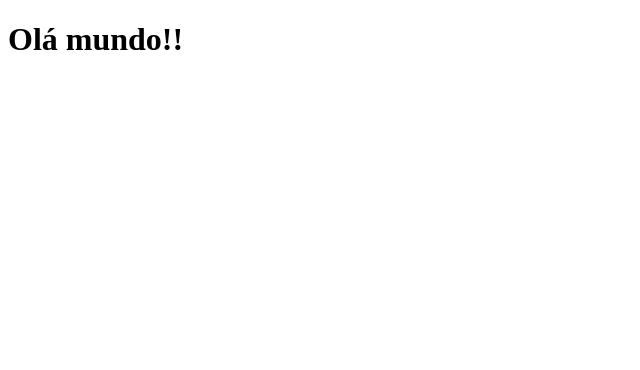
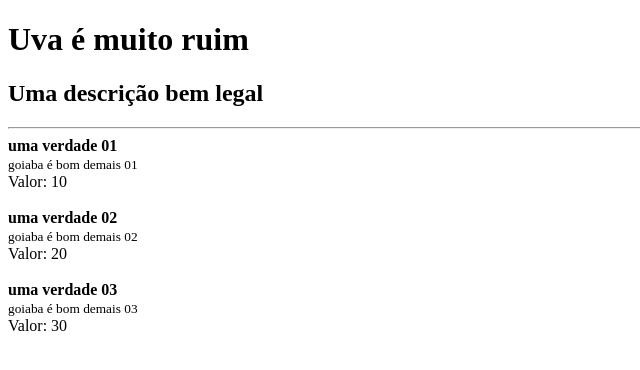
Before and after one commit to gcmorais/study-assignments, a React app in the folder jstack/react-fundamentos/: page / in a window 1280 px wide. Shown: the top 370 px of the page, without its empty margins (0-640 px from the left). Built offline with nearby package versions, Linux system fonts and the light colour scheme.

Commit message:
props, props children and props default

```diff
--- a/jstack/react-fundamentos/package.json
+++ b/jstack/react-fundamentos/package.json
@@ -19,6 +19,7 @@
     "webpack-dev-server": "^4.11.1"
   },
   "dependencies": {
+    "prop-types": "^15.8.1",
     "react": "^17.0.2",
     "react-dom": "^17.0.2"
   }
--- /dev/null
+++ b/jstack/react-fundamentos/src/App.js
@@ -0,0 +1,37 @@
+import React from 'react';
+import Post from './Post';
+import Header from './Header';
+
+function App() {
+    return(
+        <>
+          <Header title = "Uva é muito ruim">
+            <h2>Uma descrição bem legal</h2>
+          </Header>
+
+          <Post
+            media = {20}
+            post = {{
+              title: "uma verdade 01",
+              subtitle: "goiaba é bom demais 01",
+            }}
+          />
+          <Post
+            media = {40}
+            post = {{
+              title: "uma verdade 02",
+              subtitle: "goiaba é bom demais 02",
+            }}
+          />
+          <Post
+            media={60}
+            post = {{
+              title: "uma verdade 03",
+              subtitle: "goiaba é bom demais 03",
+            }}
+          />
+        </>
+    );
+}
+
+export default App;
--- /dev/null
+++ b/jstack/react-fundamentos/src/Header.js
@@ -0,0 +1,23 @@
+import React from 'react';
+import PropTypes from 'prop-types';
+
+export default function Header(props) {
+    return(
+        <>
+            <h1>{props.title}</h1>
+            {props.children}
+            <hr />
+        </>
+    );
+}
+
+// TIPAGEM
+Header.propTypes = {
+    title: PropTypes.string.isRequired,
+    children: PropTypes.node.isRequired,
+};
+
+// DEFAULT PROPS
+Header.defaultProps = {
+    title: `Título padrão`,
+};
--- /dev/null
+++ b/jstack/react-fundamentos/src/Post.js
@@ -0,0 +1,27 @@
+import React from 'react';
+import PropTypes from 'prop-types';
+
+function Post(props){
+    return(
+        <>
+            <article>
+                <strong>{props.post.title}</strong><br/>
+                <small>{props.post.subtitle}</small>
+                <br />
+                Valor: {props.media /2}
+            </article>
+            <br />
+        </>
+    );
+}
+
+// TIPAGEM
+Post.propTypes = {
+    media: PropTypes.number.isRequired,
+    post: PropTypes.shape({
+        title: PropTypes.string.isRequired,
+        subtitle: PropTypes.string.isRequired,
+    }).isRequired,
+};
+
+export default Post;
--- a/jstack/react-fundamentos/src/index.js
+++ b/jstack/react-fundamentos/src/index.js
@@ -1,7 +1,10 @@
 import React from 'react';
 import ReactDOM  from 'react-dom';
 
+import App from './App';
+
+
 ReactDOM.render(
-    <h1>Olá mundo!!</h1>,
+    <App />,
     document.getElementById('root'),
 );
--- a/jstack/react-fundamentos/webpack.config.js
+++ b/jstack/react-fundamentos/webpack.config.js
@@ -18,7 +18,7 @@ module.exports = {
 	module: {
 		rules: [
 			{
-				test: /\.js$/,
+				test: /\.jsx?$/,
 				exclude: /node_modules/,
 				use: 'babel-loader',
 			},
```
Also changed, not shown: 1 other file (tests, documents, lock files or other folders).
